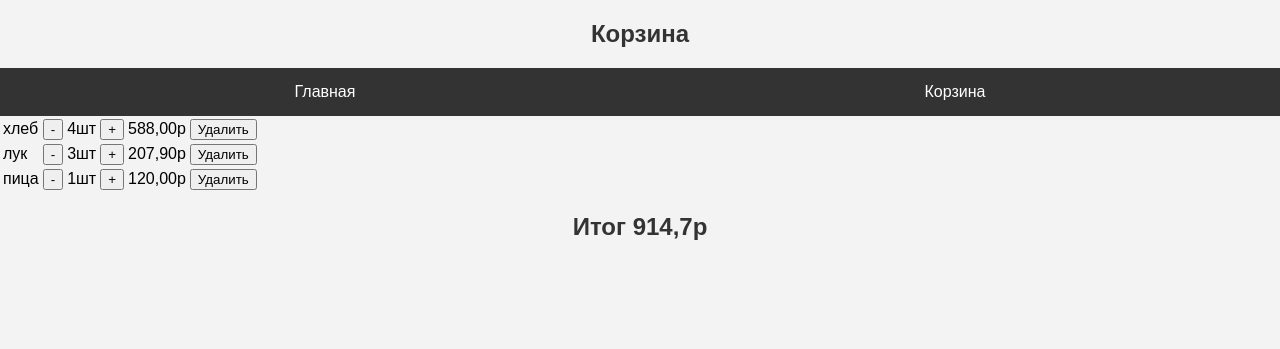
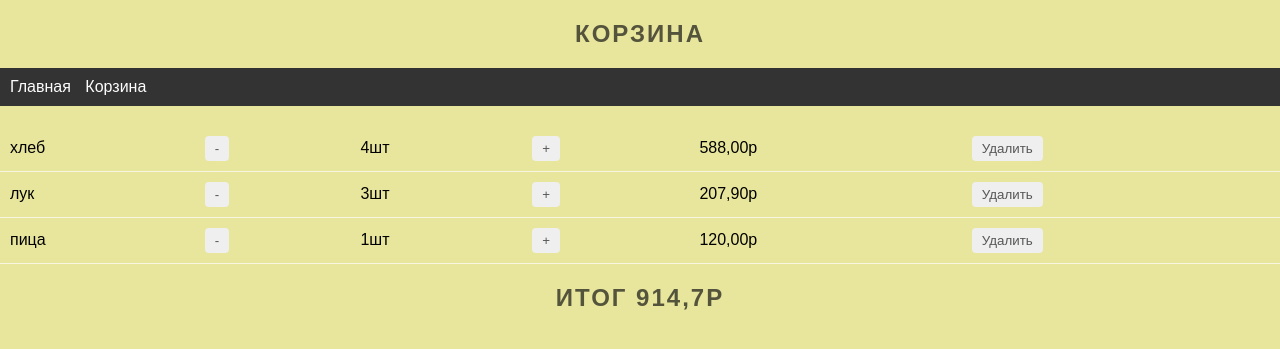
Before and after one commit to kyznez765/korzina32602, a Django app: page /cart/ in a window 1280 px wide. Shown: the top 349 px of the page. Run offline with Django 5.2, Linux system fonts and the light colour scheme; data comes from the database, SQL or seed files in the repository; both versions use the stored data as it was after the commit.

Commit message:
добавили стили (3)

```diff
--- /dev/null
+++ b/app/static/2.css
@@ -0,0 +1,74 @@
+/* Стили для body */
+body {
+    font-family: Arial, sans-serif;
+    margin: 0;
+    padding: 0;
+    background-color: #e8e69c;
+}
+
+/* Стили для заголовка */
+h2 {
+    color: rgba(21, 21, 21, 0.7);
+    text-align: center;
+    margin-top: 20px;
+    text-transform: uppercase;
+    letter-spacing: 2px;
+}
+
+/* Стили для таблицы */
+table {
+    width: 100%;
+    border-collapse: collapse;
+    margin-top: 20px;
+}
+
+table td, table th {
+    padding: 10px;
+    text-align: left;
+    border-bottom: 1px solid rgba(255, 254, 254, 0.7);
+}
+
+table th {
+    background-color: rgba(21, 21, 21, 0.7);
+    font-weight: bold;
+}
+
+/* Стили для шапки */
+header {
+    background-color: #333;
+    padding: 10px;
+}
+
+header a {
+    color: rgb(253, 253, 253);
+    text-decoration: none;
+    margin-right: 10px;
+}
+
+/* Стили для кнопок */
+button {
+    padding: 5px 10px;
+    border: none;
+    color: rgba(21, 21, 21, 0.7);
+    cursor: pointer;
+    border-radius: 4px;
+}
+
+button.minus {
+    background-color: #ff4444; /* Красный */
+}
+
+button.plus {
+    background-color: #00C851; /* Зеленый */
+}
+
+button.delete {
+    background-color: #ff4444; /* Красный */
+}
+
+/* Стили для объема */
+td.volume {
+    font-weight: bold;
+    color: #333;
+    font-size: 14px;
+}
--- a/app/views.py
+++ b/app/views.py
@@ -32,3 +32,13 @@ def delete(req,id):
     item = Cart.objects.get(id=id)
     item.delete()
     return redirect('tocart')
+
+def cartCount(req, num, id):
+    num = int(num)
+    item = Cart.objects.get(id=id)
+    item.count += num
+    if item.count < 0:
+        item.count = 0
+    item.summa = item.calcSumma()
+    item.save()
+    return redirect('tocart')
--- a/korzina326/urls.py
+++ b/korzina326/urls.py
@@ -25,4 +25,5 @@ urlpatterns = [
     path('cart/', views.toCart, name='tocart'),
     path('buy/<int:id>/', views.buy, name='buy'),
     path('cart/del/<int:id>/', views.delete, name='delete'),
+    path('cart/count/<str:num>/<int:id>/', views.cartCount, name='count'),
 ]
--- a/templates/cart.html
+++ b/templates/cart.html
@@ -4,7 +4,7 @@
 <head>
     <meta charset="UTF-8">
     <title>Магазин</title>
-    <link rel="stylesheet" href="{% static '1.css' %}">
+    <link rel="stylesheet" href="{% static '2.css' %}">
 </head>
 <body>
     <h2>Корзина</h2>
@@ -16,11 +16,11 @@
         {% for one in tovari %}
             <tr>
                <td>{{ one.tovar.name }}</td>
-                <td><a href="">
+                <td><a href="{% url 'count' -1 one.id %}">
                     <button> - </button>
                 </a> </td>
                <td>{{ one.count }}шт</td>
-                <td><a href="">
+                <td><a href="{% url 'count' 1 one.id %}">
                     <button> + </button>
                 </a> </td>
                <td>{{ one.summa }}р</td>
```
Also changed, not shown: db.sqlite3.
